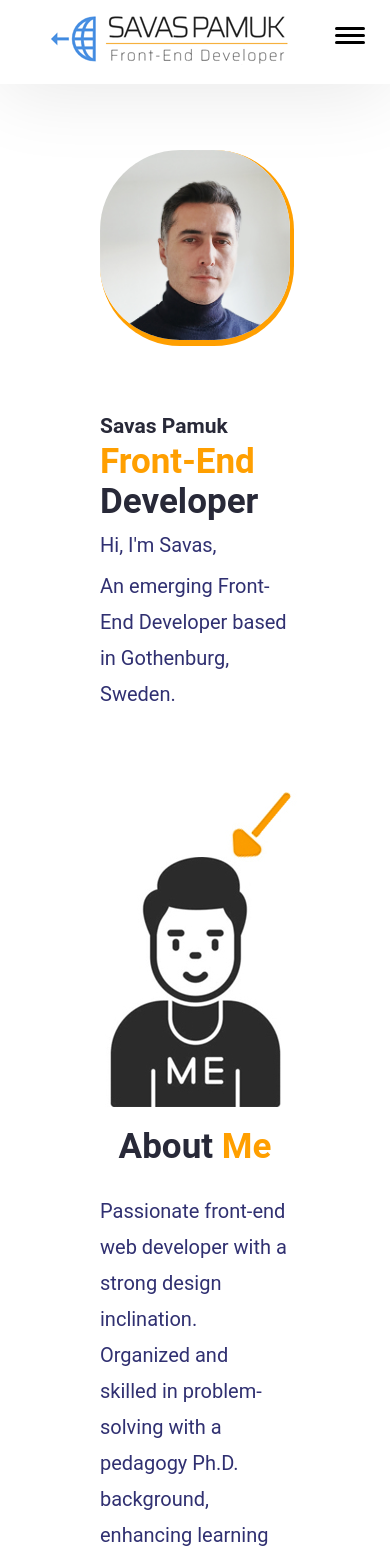
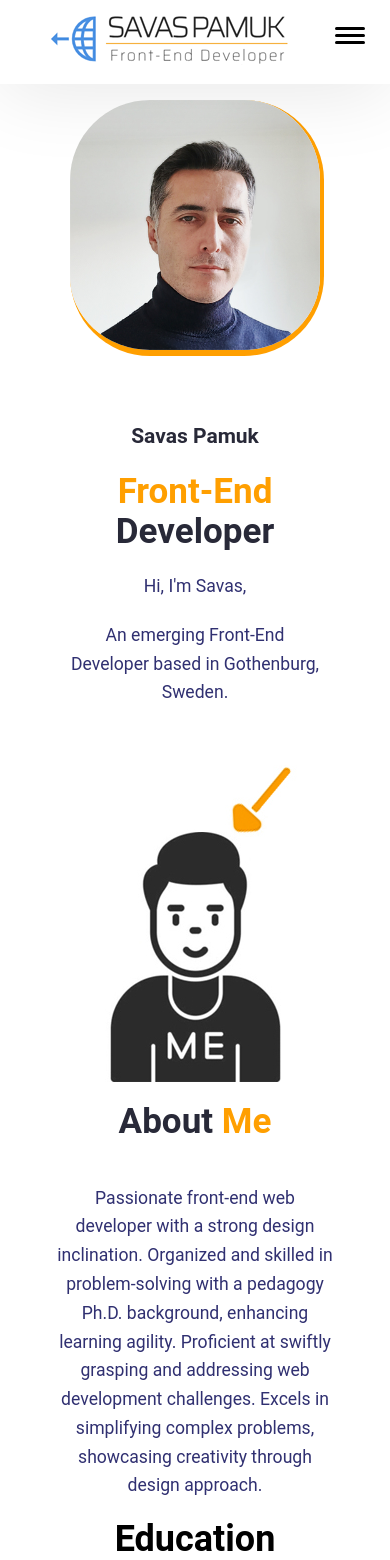
Before and after one commit to savaspamuk/portfolio, a React (Create React App) app: page / in a window 390 px wide. Shown: the top 1560 px of the page. Built offline with nearby package versions, Linux system fonts and the light colour scheme.

Commit message:
feat: do some arrangments on css

```diff
--- a/src/App.css
+++ b/src/App.css
@@ -645,15 +645,29 @@ h3 {
     .btn-outline-primary {
       display: none;
     }
+
     .hero--section {
       display: flex;
       flex-direction: column-reverse;
-      padding-bottom: 70px;
+      padding: 100px 70px 50px;
     }
+
+    .section--title {
+        display: block;
+        margin: 0 0 20px;
+    }
+
+    .hero--section--description {
+        text-align: center;
+        padding-top: 20px;
+        font-size: 1.1rem;
+        line-height: 1.8rem;
+    }
+
     .hero--section--title,
     .hero--section-description,
     .footer--content {
-      text-align: left;
+      text-align: center;
     }
 
     .about--section-description {
@@ -687,9 +701,13 @@ h3 {
     }
     .about--section {
       gap: 20px;
-      padding-top: 0;
-      padding-bottom: 0;
+      padding: 0 55px 0;
     }
+
+    .portfolio--section {
+        padding: 100px 50px 50px;
+    }
+
     .hero--section--title,
     .skills--section--heading,
     .portfolio--section--heading,
--- a/src/data/index.json
+++ b/src/data/index.json
@@ -36,14 +36,14 @@
         {
             "id": "2",
             "tools": "#",
-            "title": "App Dashboard",
+            "title": "Project-2",
             "description": "Lorem ipsum dolor sit amet, consectetur adipiscing elit.",
             "link": "View In Github"
         },
         {
             "id": "3",
             "tools": "#",
-            "title": "Easy Rent",
+            "title": "Project-3",
             "description": "Lorem ipsum dolor sit amet, consectetur adipiscing elit.",
             "link": "View In Github"
         }
```
